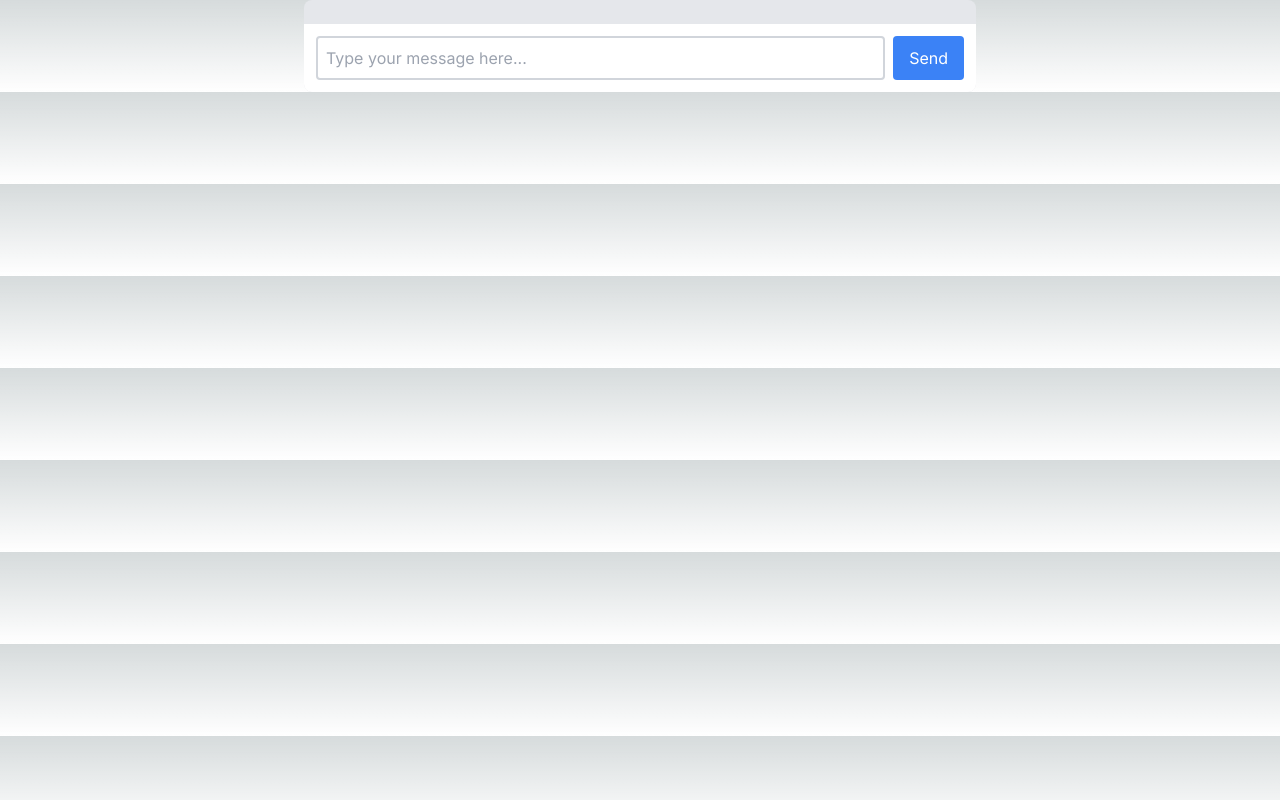
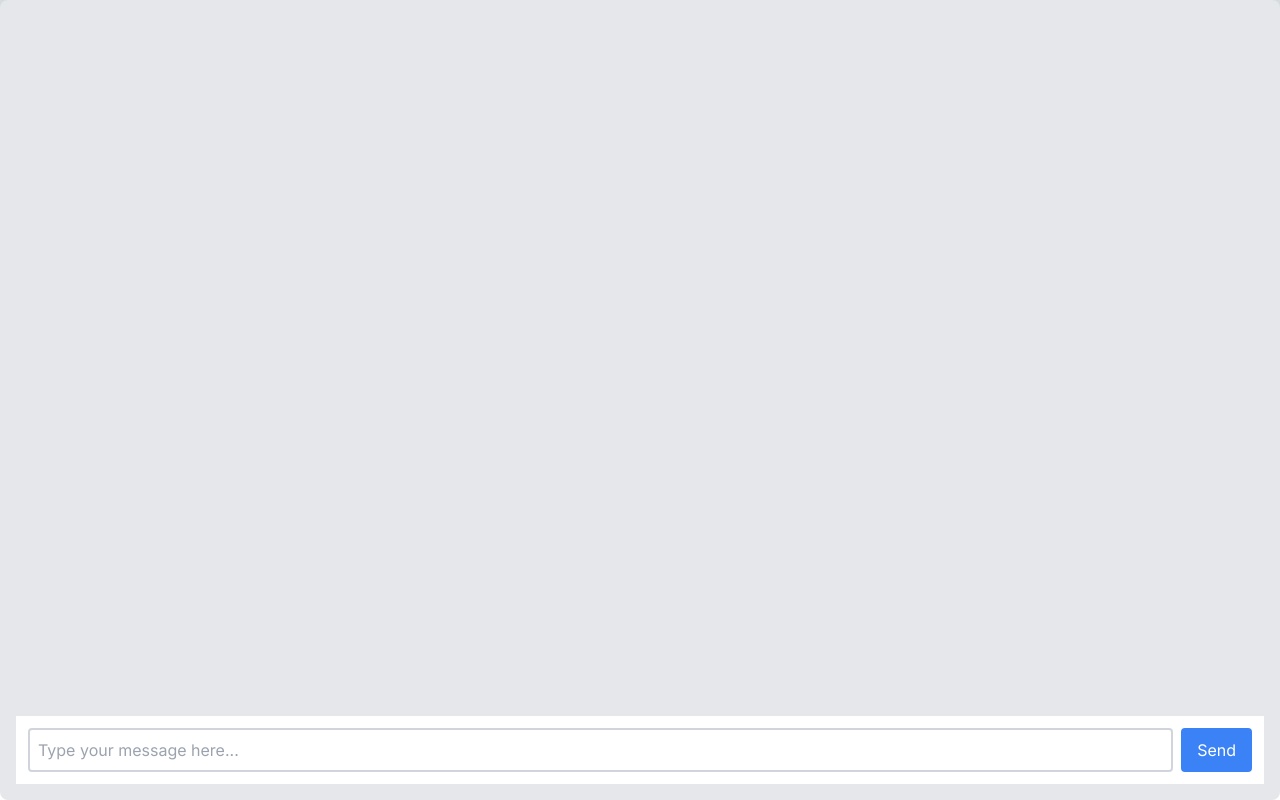
Before and after one commit to John-Naquin/Atlas, a Next.js app: page /chat in a window 1280 px wide. Built offline with nearby package versions, Linux system fonts and the light colour scheme.

Commit message:
first commit 2

```diff
--- a/app/chat/page.js
+++ b/app/chat/page.js
@@ -1,11 +1,20 @@
-'use client'
+'use client';
 
-import React, { useState } from 'react';
+import React, { useState, useEffect, useRef } from 'react';
 
 function ChatComponent() {
     const [userInput, setUserInput] = useState('');
     const [conversation, setConversation] = useState([]);
     const [isLoading, setIsLoading] = useState(false);
+    const endOfMessagesRef = useRef(null);
+
+    const scrollToBottom = () => {
+        endOfMessagesRef.current?.scrollIntoView({ behavior: 'smooth' });
+    };
+
+    useEffect(() => {
+        scrollToBottom();
+    }, [conversation]);
 
     const sendMessage = async () => {
         if (!userInput.trim()) return;
@@ -31,16 +40,17 @@ function ChatComponent() {
     };
 
     return (
-        <div className="flex flex-col w-full max-w-2xl mx-auto bg-gray-200 rounded-lg overflow-hidden">
-            <div className="flex-grow overflow-y-auto p-3">
+        <div className="flex flex-col h-screen p-4 bg-gray-200 rounded-lg overflow-hidden">
+            <div className="flex-grow overflow-y-auto mb-4 p-3">
                 {conversation.map((exchange, index) => (
-                    <div key={index} className={`max-w-sm mx-2 my-8 p-2 rounded-lg shadow ${
+                    <div key={index} className={`max-w-full mx-2 my-4 p-2 rounded-lg shadow ${
                         exchange.role === 'User' ? 'bg-blue-500 text-white ml-auto' : 'bg-gray-300 text-black mr-auto'
                     }`}>
                         <p className="text-xs font-bold">{exchange.role}</p>
                         <p>{exchange.text}</p>
                     </div>
                 ))}
+                <div ref={endOfMessagesRef} />
                 {isLoading && <div className="animate-bounce mr-auto ml-2 text-gray-500">Loading...</div>}
             </div>
             <div className="flex p-3 bg-white">
```
